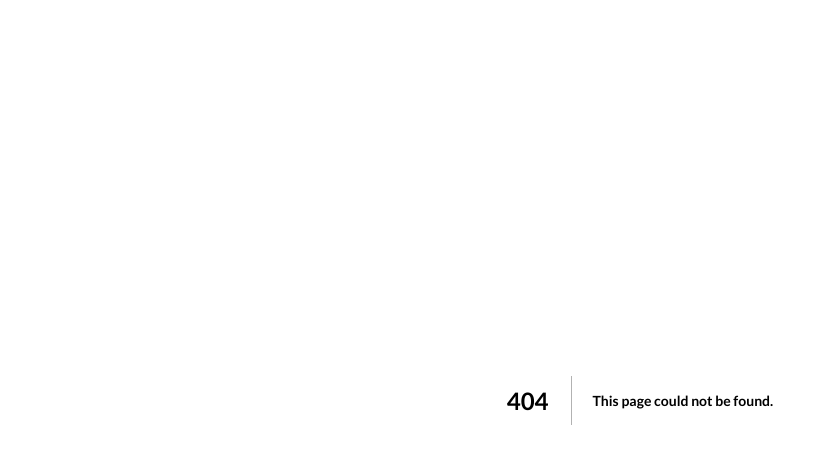
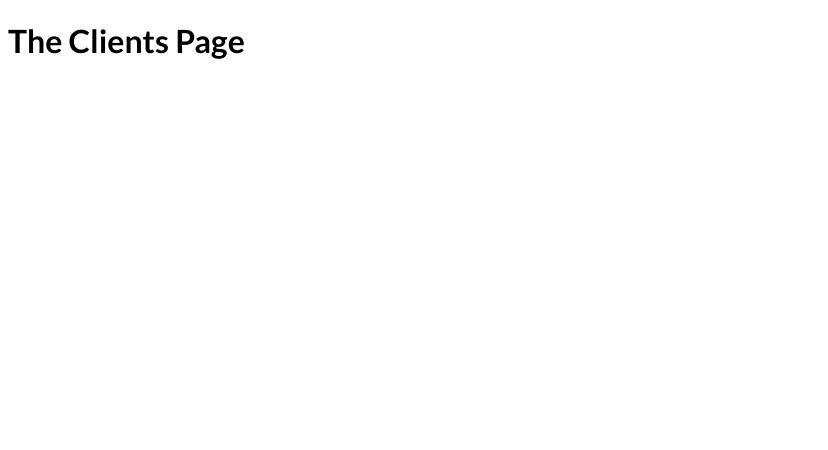
Before and after one commit to GenaPlem/next_js_pages_router, a Next.js app: page /clients in a window 1280 px wide. Before the commit this address had no page. Shown: the top 450 px of the page, without its empty margins (0-828 px from the left). Built offline with nearby package versions, Linux system fonts and the light colour scheme.

Commit message:
Add Clients Page

```diff
--- /dev/null
+++ b/pages/clients/index.js
@@ -0,0 +1,7 @@
+export default function ClientsPage() {
+  return (
+    <div>
+      <h1>The Clients Page</h1>
+    </div>
+  );
+}
```
